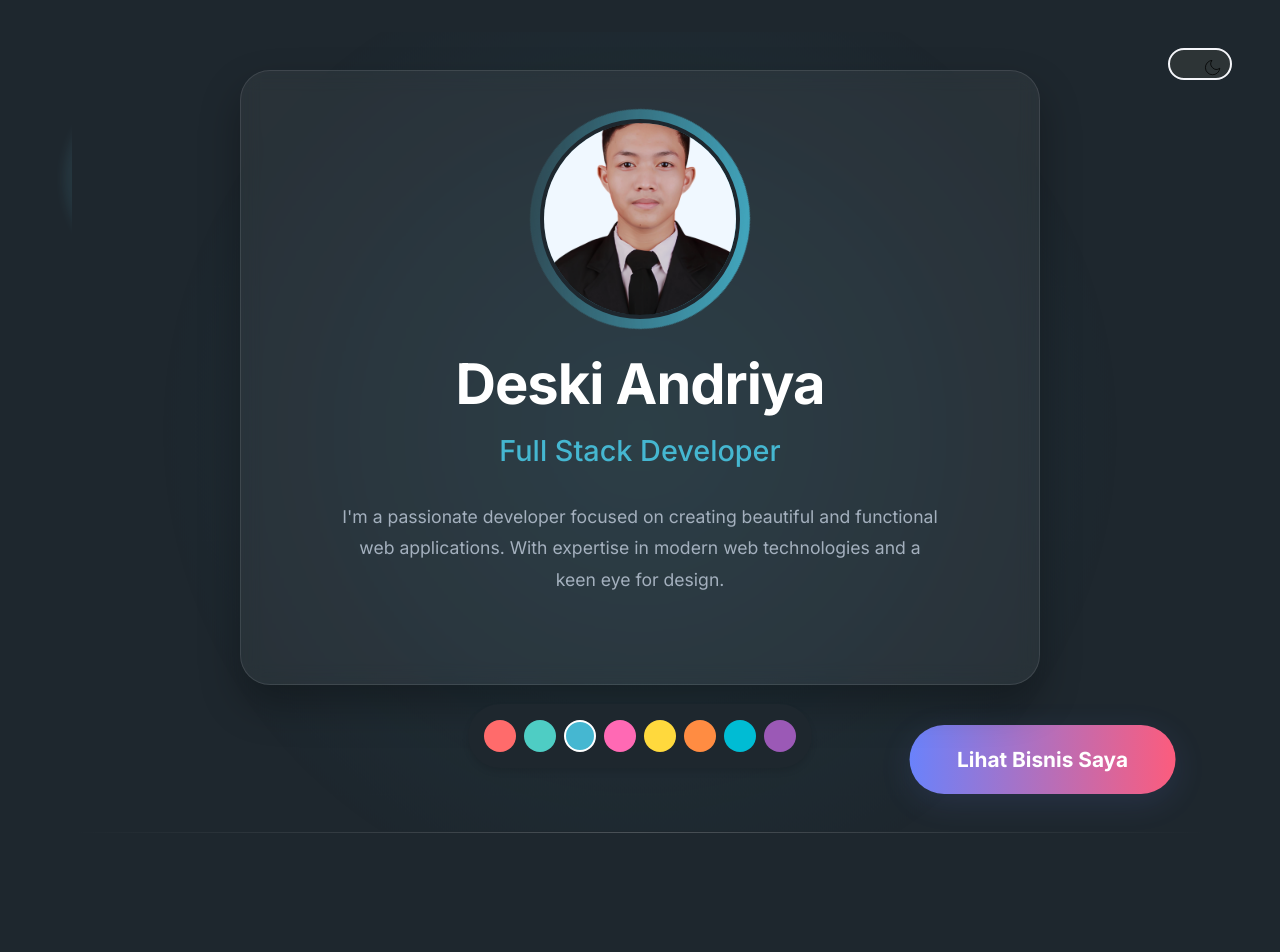
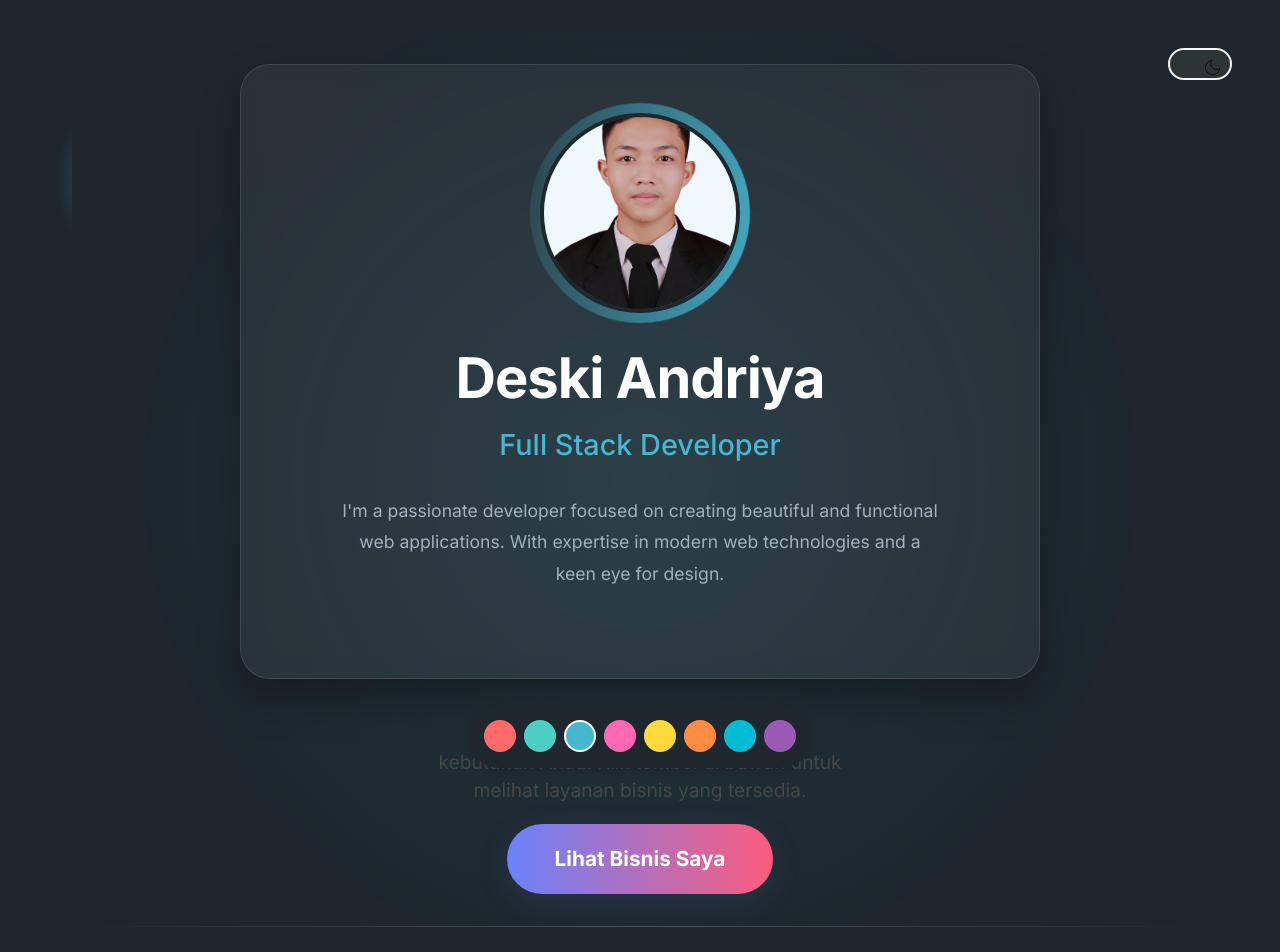
Before and after one commit to deskiandriya/portoYanto, a React (Vite) app: page / in a window 1280 px wide. Shown: the top 952 px of the page. Built offline with nearby package versions, Linux system fonts and the light colour scheme.

Commit message:
improve: tambah penjelasan di atas tombol Bisnis pada halaman utama

```diff
--- a/src/App.jsx
+++ b/src/App.jsx
@@ -19,9 +19,23 @@ import HyroFinance from './pages/HyroFinance';
 import Bisnis from './pages/Bisnis';
 import styled from 'styled-components';
 
+const CenterBox = styled.div`
+  display: flex;
+  flex-direction: column;
+  align-items: center;
+  margin: 2.5rem auto 0 auto;
+`;
+
+const CenterText = styled.p`
+  font-size: 1.2rem;
+  color: #444;
+  margin-bottom: 1.2rem;
+  text-align: center;
+  max-width: 420px;
+`;
+
 const CenterButton = styled(Link)`
   display: inline-block;
-  margin: 2.5rem auto 0 auto;
   padding: 1.2rem 3rem;
   background: linear-gradient(90deg, #6a82fb 0%, #fc5c7d 100%);
   color: white;
@@ -32,12 +46,9 @@ const CenterButton = styled(Link)`
   box-shadow: 0 8px 32px rgba(106,130,251,0.13);
   transition: background 0.3s, transform 0.2s;
   text-align: center;
-  position: relative;
-  left: 50%;
-  transform: translateX(-50%);
   &:hover {
     background: linear-gradient(90deg, #fc5c7d 0%, #6a82fb 100%);
-    transform: translateX(-50%) scale(1.05);
+    transform: scale(1.05);
   }
 `;
 
@@ -58,7 +69,12 @@ function Home() {
             With expertise in modern web technologies and a keen eye for design.
           </Description>
         </ProfileContainer>
-        <CenterButton to="/bisnis">Lihat Bisnis Saya</CenterButton>
+        <CenterBox>
+          <CenterText>
+            Silakan order pada bisnis saya sesuai kebutuhan Anda. Klik tombol di bawah untuk melihat layanan bisnis yang tersedia.
+          </CenterText>
+          <CenterButton to="/bisnis">Lihat Bisnis Saya</CenterButton>
+        </CenterBox>
       </Hero>
       <About />
       <Experience />
```
